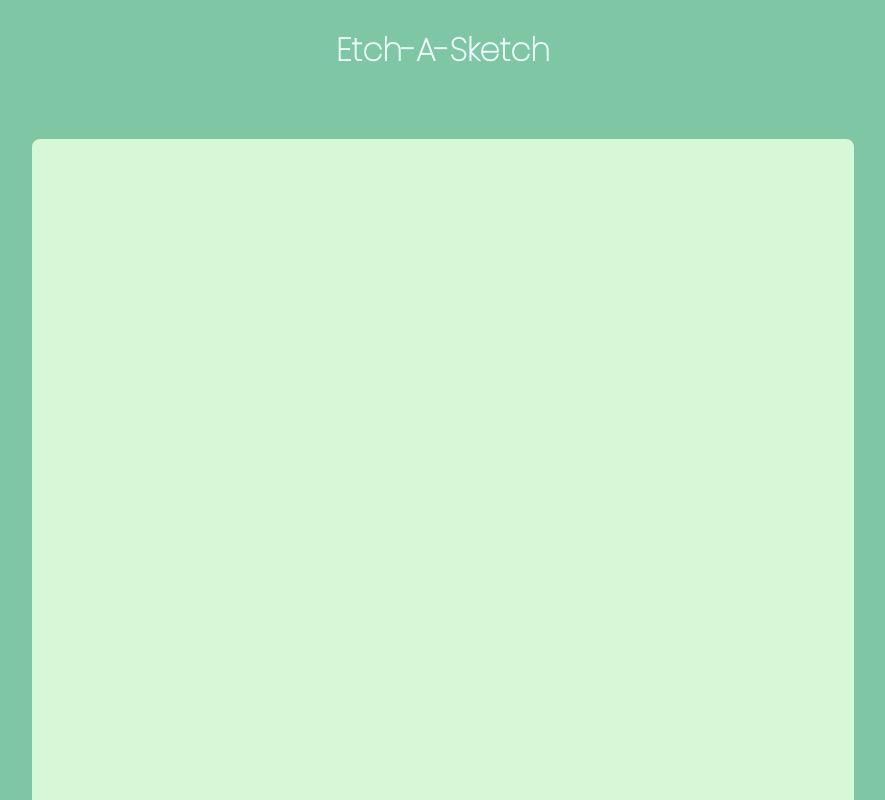
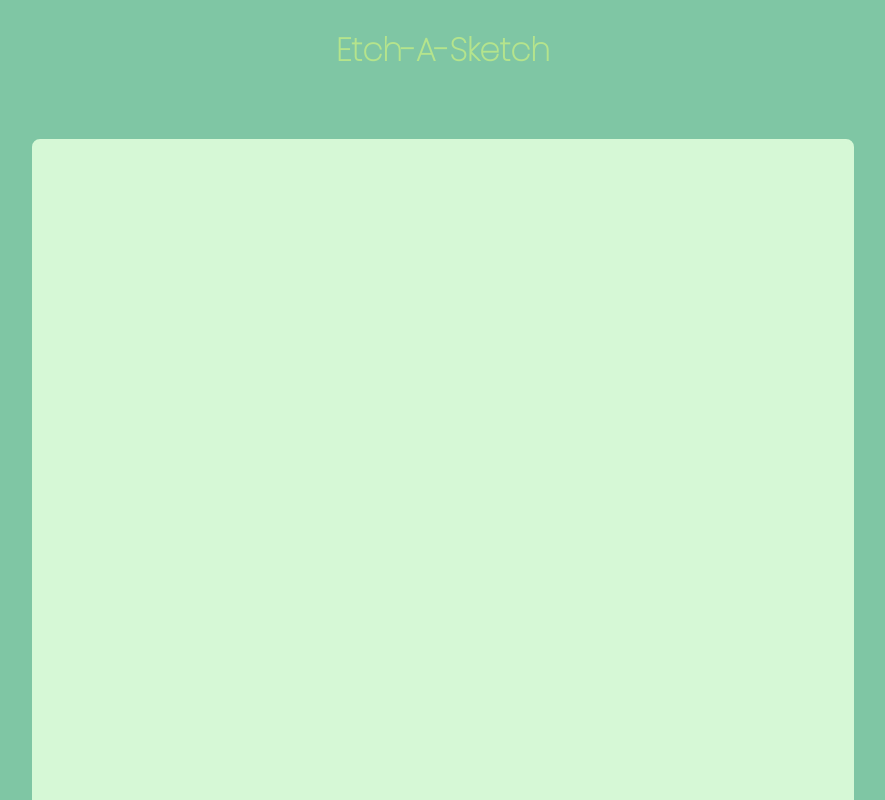
Before and after one commit to ReneSzz/etch-a-sketch, a plain HTML site: page index.html in a window 1280 px wide. Shown: the top 800 px of the page, without its empty margins (197-1082 px from the left). Drawn offline with Linux system fonts and the light colour scheme.

Commit message:
Changed title style

```diff
--- a/style.css
+++ b/style.css
@@ -23,14 +23,14 @@ padding:0;
 
 #headerText {
     font-family: 'Poppins', sans-serif;
-    color: azure;
+    color: #b5e48c;
 
 
 }
 
 #headerText:hover{
     transition: 0.3s;
-    color:#64dfdf;
+    color:azure;
     cursor: pointer;
 }
 .container {
```
